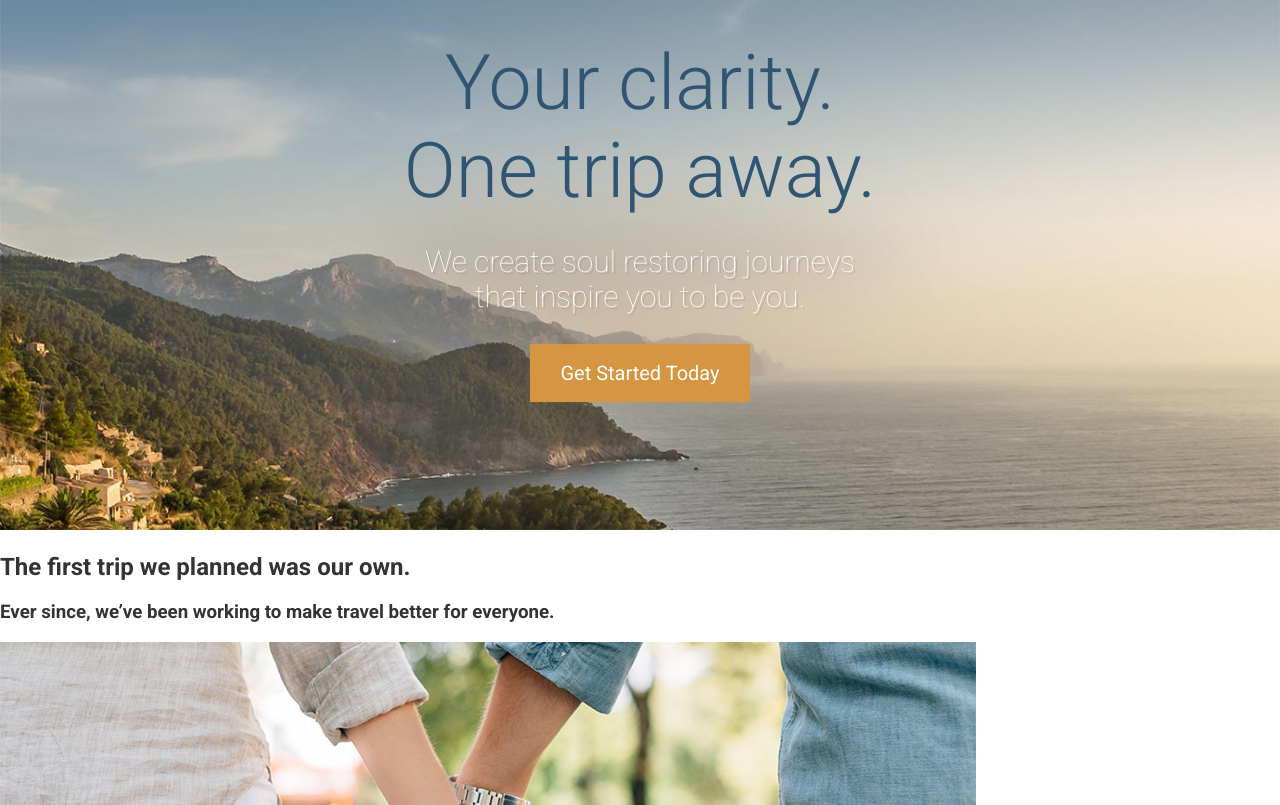
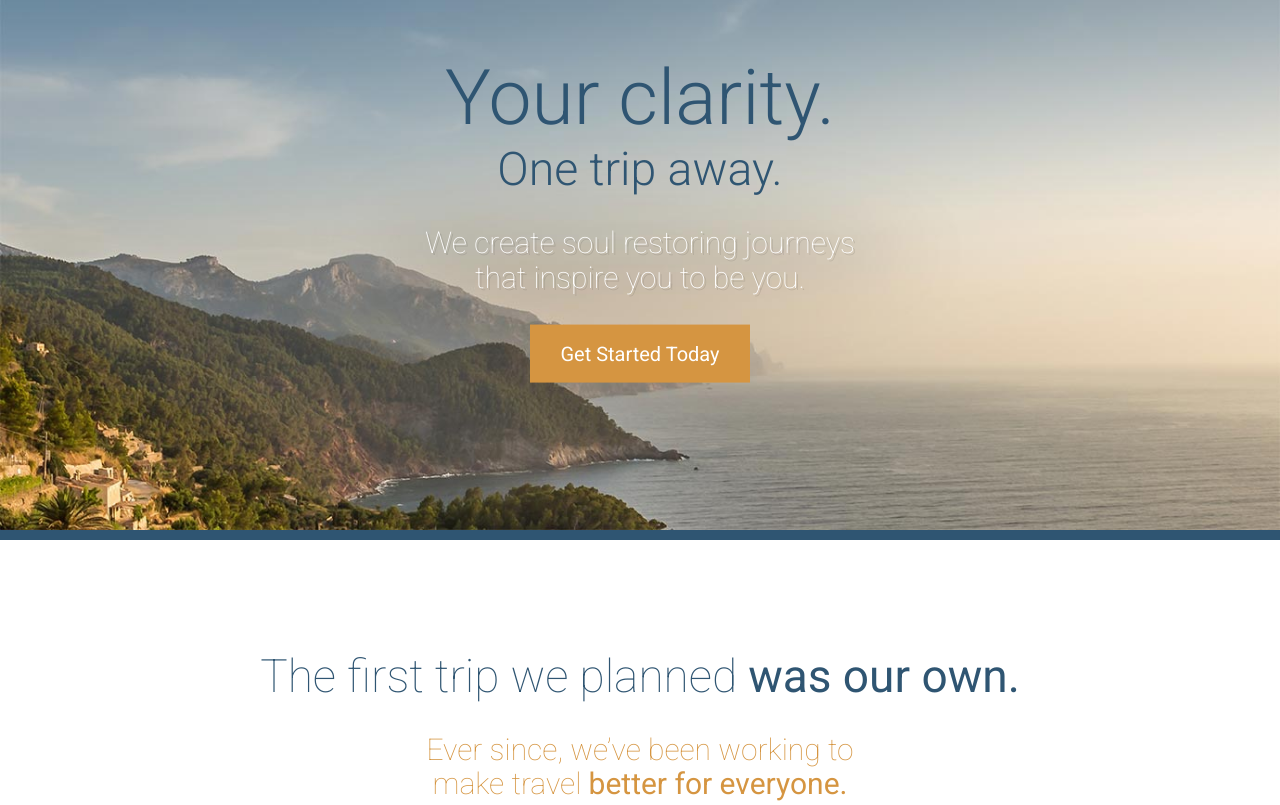
Before and after one commit to BruceAWest/travel-site, a website: page app/index.html in a window 1280 px wide. Shown: the part 240-1045 px from the top of the page. Drawn offline with Linux system fonts and the light colour scheme.

Commit message:
add modifiers, style 'our begining' section

```diff
--- a/app/assets/styles/modules/_btn.css
+++ b/app/assets/styles/modules/_btn.css
@@ -10,7 +10,10 @@
   }
 
   &--large{
-    font-size: 1.25rem;
     padding: 1.1rem 1.9rem;
+
+    @mixin atSmall {
+      font-size: 1.25rem;
+    }
   }
 }
--- /dev/null
+++ b/app/assets/styles/modules/_headline.css
@@ -0,0 +1,42 @@
+.headline {
+  font-size: 1.9rem;
+  font-weight: 300;
+  color: $mainBlue;
+
+  @mixin atSmall {
+    font-size: 2.875rem;
+  }
+
+  &--centered {
+    text-align: center;
+  }
+
+  &--orange {
+    color: $mainOrange;
+  }
+
+  &--small {
+    font-size: 1.2rem;
+    @mixin atSmall {
+      font-size: 1.875rem;
+    }
+  }
+
+  &--narrow {
+    max-width: 500px;
+    margin-left: auto;
+    margin-right: auto;
+  }
+
+  &--light {
+    font-weight: 100;
+  }
+
+  &--b-margin-small {
+    margin-bottom: .5em;
+  }
+
+  &--b-margin-large {
+    margin-bottom: 1.6em;
+  }
+}
--- a/app/assets/styles/modules/_large-hero.css
+++ b/app/assets/styles/modules/_large-hero.css
@@ -1,5 +1,10 @@
 .large-hero {
+  border-bottom: 10px solid $mainBlue;
   position: relative;
+
+  &__image {
+    display: block;
+  }
 
   &__text-content {
     position: absolute;
@@ -14,43 +19,36 @@
     font-weight: 300;
     color: $mainBlue;
     margin: 0;
-    font-size: 1.1rem;
+    font-size: 2.4rem;
 
     @mixin atSmall {
       font-size: 4.8rem;
     }
-
   }
 
   &__subtitle {
     font-weight: 300;
     color: $mainBlue;
-    font-size: 1.1rem;
+    font-size: 1.5rem;
     margin: 0;
 
     @mixin atSmall {
-      font-size: 2rem;
+      font-size: 2.9rem;
     }
-
-    @mixin atMedium {
-      font-size: 3.2rem;
-    }
-
-    @mixin atLarge {
-      font-size: 4.8rem;
-    }
-
   }
 
   &__description {
     color: #fff;
-    font-size: 1.875rem;
+    font-size: 1.1rem;
     font-weight: 100;
     text-shadow: 2px 2px 0 rgba(0, 0, 0, .1);
     max-width: 30rem ;
     margin-left: auto;
     margin-right: auto;
+
+    @mixin atSmall{
+      font-size: 1.875rem;
+    }
   }
 
-
 }
--- /dev/null
+++ b/app/assets/styles/modules/_page-section.css
@@ -0,0 +1,13 @@
+.page-section {
+  padding: 1.2rem 0;
+
+  @mixin atMedium{
+    padding: 4.5rem 0;
+  }
+
+
+  &--blue {
+    background-color: $mainBlue;
+    color: #FFF;
+  }
+}
--- /dev/null
+++ b/app/assets/styles/modules/_wrapper.css
@@ -0,0 +1,16 @@
+.wrapper {
+  padding-left: 18px;
+  padding-right: 18px;
+  max-width: 1200px;
+  margin-left: auto;
+  margin-right: auto;
+
+  &--medium {
+    max-width: 976px;
+  }
+
+  .wrapper {
+    padding-left: 0;
+    padding-right: 0;
+  }
+}
--- a/app/assets/styles/styles.css
+++ b/app/assets/styles/styles.css
@@ -4,3 +4,6 @@
 @import "base/_mixins";
 @import "modules/_large-hero";
 @import "modules/_btn";
+@import "modules/_wrapper";
+@import "modules/_page-section";
+@import "modules/_headline";
--- a/app/index.html
+++ b/app/index.html
@@ -27,28 +27,35 @@
       <source srcset="assets/images/hero--large.jpg 1920w, assets/images/hero--large-hi-dpi.jpg 3840w" media="(min-width: 1380px)">
       <source srcset="assets/images/hero--medium.jpg 1380w, assets/images/hero--medium-hi-dpi.jpg 2760w" media="(min-width: 990px)">
       <source srcset="assets/images/hero--small.jpg 990w, assets/images/hero--small-hi-dpi.jpg 1980w " media="(min-width: 640px)">
-      <img srcset="assets/images/hero--smaller.jpg 640w, assets/images/hero--smaller-hi-dpi.jpg 1280w" alt="Coastal view of ocean and mountains">
+      <img srcset="assets/images/hero--smaller.jpg 640w, assets/images/hero--smaller-hi-dpi.jpg 1280w" alt="Coastal view of ocean and mountains" class="large-hero__image">
     </picture>
     <div class="large-hero__text-content">
+      <div class="wrapper">
         <h1 class="large-hero__title">Your clarity.</h1>
         <h2 class="large-hero__subtitle">One trip away.</h2>
         <p class="large-hero__description">We create soul restoring journeys that inspire you to be you.</p>
         <p><a href="#" class="btn btn--orange btn--large">Get Started Today</a></p>
       </div>
     </div>
+  </div>
 
-  <div id="our-beginning">
-    <h2>The first trip we planned was our own.</h2>
-    <h3>Ever since, we&rsquo;ve been working to make travel better for everyone.</h3>
+  <div id="our-beginning" class="page-section">
+    <div class="wrapper">
+      <h2 class="headline headline--centered headline--light headline--b-margin-small">The first trip we planned <strong>was our own.</strong></h2>
+      <h3 class="headline headline--centered headline--orange headline--small headline--narrow headline--light headline--b-margin-large">Ever since, we&rsquo;ve been working to make travel <strong>better for everyone.</strong></h3>
+      <div class="wrapper wrapper--medium">
         <img src="assets/images/first-trip.jpg" alt="Couple walking down a street.">
+      </div>
       <img src="assets/images/our-start.jpg" alt="Our founder, Jane Doe">
-    <h2>Here&rsquo;s how we got started&hellip;</h2>
+      <h2 class="headline">Here&rsquo;s how we got started&hellip;</h2>
       <p>Lorem ipsum dolor sit amet, consectetur adipisicing elit, sed do eiusmod tempor incididunt ut labore et dolore magna aliqua. Ut enim ad minim veniam, <a href="#">quis nostrud exercitation</a> ullamco laboris nisi ut aliquip ex ea commodo consequat. Duis aute irure dolor in reprehenderit in voluptate velit esse cillum dolore eu fugiat nulla pariatur. Excepteur sint occaecat cupidatat non proident, sunt in culpa qui officia deserunt mollit anim id est laborum.</p>
       <p>Duis aute irure dolor in <strong>reprehenderit in</strong> voluptate velit esse cillum dolore eu fugiat nulla pariatur. Excepteur sint occaecat cupidatat non proident, sunt in culpa qui officia deserunt mollit anim id est laborum. Lorem ipsum dolor sit amet, consectetur adipisicing elit, sed do eiusmod tempor incididunt ut labore et dolore magna aliqua.</p>
       <p>Duis aute irure dolor in reprehenderit in voluptate velit esse cillum dolore eu fugiat nulla pariatur. Excepteur sint occaecat cupidatat non proident, sunt in culpa qui officia deserunt mollit anim id est laborum velit esse cillum <strong>dolore eu fugiat.</strong></p>
       </div>
+  </div>
 
-  <div id="features">
+  <div id="features" class="page-section page-section--blue">
+      <div class="wrapper">
       <img src="assets/images/icons/star.svg">
       <h2>Our Features</h2>
 
@@ -67,6 +74,7 @@
       <img src="assets/images/icons/fire.svg">
       <h3>Survival Kit</h3>
       <p>Everytime you book an escape with us we send you a survival kit with the finest materials. The kit will allow you to setup a tent, start a fire, scratch your own back and lower your taxes.</p>
+      </div>
   </div>
 
   <div id="testimonials">
--- a/app/temp/styles/styles.css
+++ b/app/temp/styles/styles.css
@@ -461,10 +461,14 @@ img {
 }
 
 .large-hero {
+  border-bottom: 10px solid #2f5572;
   position: relative;
 
+}
 
-}
+.large-hero__image {
+    display: block;
+  }
 
 .large-hero__text-content {
     position: absolute;
@@ -480,58 +484,45 @@ img {
     font-weight: 300;
     color: #2f5572;
     margin: 0;
-    font-size: 1.1rem;
-
+    font-size: 2.4rem;
   }
 
 @media (min-width: 530px) {
 
 .large-hero__title {
       font-size: 4.8rem
-
   }
   }
 
 .large-hero__subtitle {
     font-weight: 300;
     color: #2f5572;
-    font-size: 1.1rem;
+    font-size: 1.5rem;
     margin: 0;
-
   }
 
 @media (min-width: 530px) {
 
 .large-hero__subtitle {
-      font-size: 2rem
-
-  }
-  }
-
-@media (min-width: 800px) {
-
-.large-hero__subtitle {
-      font-size: 3.2rem
-
-  }
-  }
-
-@media (min-width: 1200px) {
-
-.large-hero__subtitle {
-      font-size: 4.8rem
-
+      font-size: 2.9rem
   }
   }
 
 .large-hero__description {
     color: #fff;
-    font-size: 1.875rem;
+    font-size: 1.1rem;
     font-weight: 100;
     text-shadow: 2px 2px 0 rgba(0, 0, 0, .1);
     max-width: 30rem ;
     margin-left: auto;
     margin-right: auto;
+  }
+
+@media (min-width: 530px) {
+
+.large-hero__description {
+      font-size: 1.875rem
+  }
   }
 
 .btn {
@@ -547,6 +538,95 @@ img {
   }
 
 .btn--large{
-    font-size: 1.25rem;
     padding: 1.1rem 1.9rem;
   }
+
+@media (min-width: 530px) {
+
+.btn--large{
+      font-size: 1.25rem
+  }
+  }
+
+.wrapper {
+  padding-left: 18px;
+  padding-right: 18px;
+  max-width: 1200px;
+  margin-left: auto;
+  margin-right: auto;
+}
+
+.wrapper--medium {
+    max-width: 976px;
+  }
+
+.wrapper .wrapper {
+    padding-left: 0;
+    padding-right: 0;
+  }
+
+.page-section {
+  padding: 1.2rem 0;
+}
+
+@media (min-width: 800px) {
+
+.page-section {
+    padding: 4.5rem 0
+}
+  }
+
+.page-section--blue {
+    background-color: #2f5572;
+    color: #FFF;
+  }
+
+.headline {
+  font-size: 1.9rem;
+  font-weight: 300;
+  color: #2f5572;
+}
+
+@media (min-width: 530px) {
+
+.headline {
+    font-size: 2.875rem
+}
+  }
+
+.headline--centered {
+    text-align: center;
+  }
+
+.headline--orange {
+    color: #d59541;
+  }
+
+.headline--small {
+    font-size: 1.2rem;
+  }
+
+@media (min-width: 530px) {
+
+.headline--small {
+      font-size: 1.875rem
+  }
+  }
+
+.headline--narrow {
+    max-width: 500px;
+    margin-left: auto;
+    margin-right: auto;
+  }
+
+.headline--light {
+    font-weight: 100;
+  }
+
+.headline--b-margin-small {
+    margin-bottom: .5em;
+  }
+
+.headline--b-margin-large {
+    margin-bottom: 1.6em;
+  }
```
Lines whose indentation alone changed are shown as unchanged.
